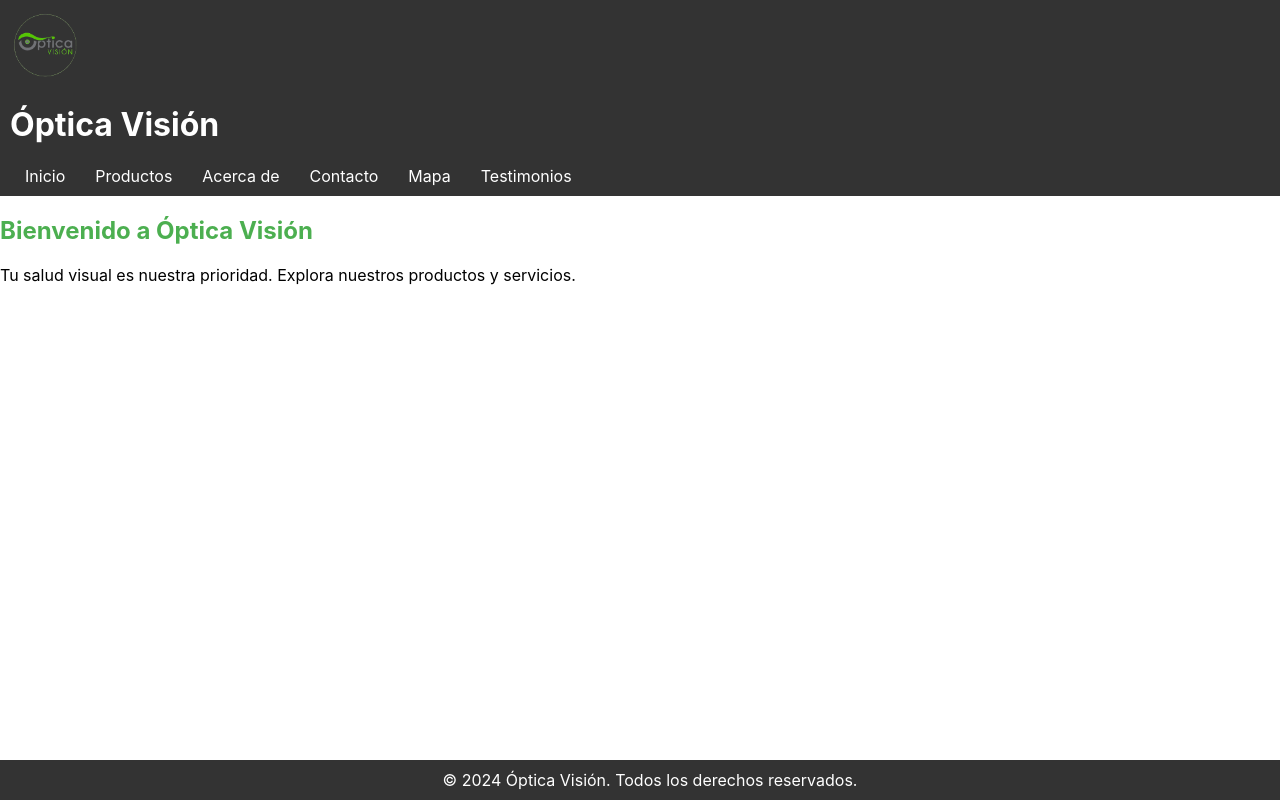
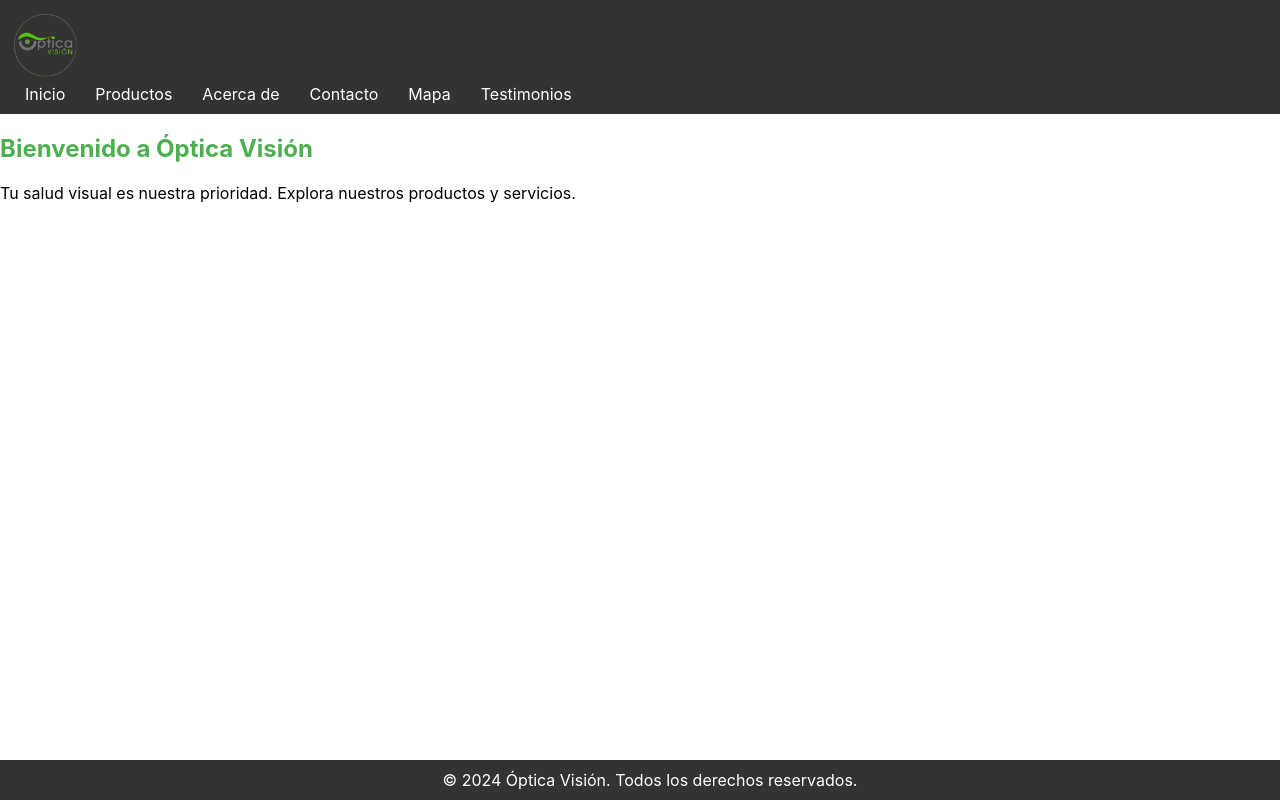
Before and after one commit to juanarango91/optica-vision, a React (Create React App) app: page / in a window 1280 px wide. Built offline with nearby package versions, Linux system fonts and the light colour scheme.

Commit message:
Se quita mensaje de optiva vision del header

```diff
--- a/src/componentes/Header/Header.js
+++ b/src/componentes/Header/Header.js
@@ -10,7 +10,6 @@
             <a href='/'>
                 <img src={logo} alt='Optica' height={70} width={70} />
             </a>
-            <h1>Óptica Visión</h1>
             <nav>
                 <a href="/">Inicio</a>
                 <a href="/productos">Productos</a>
```
